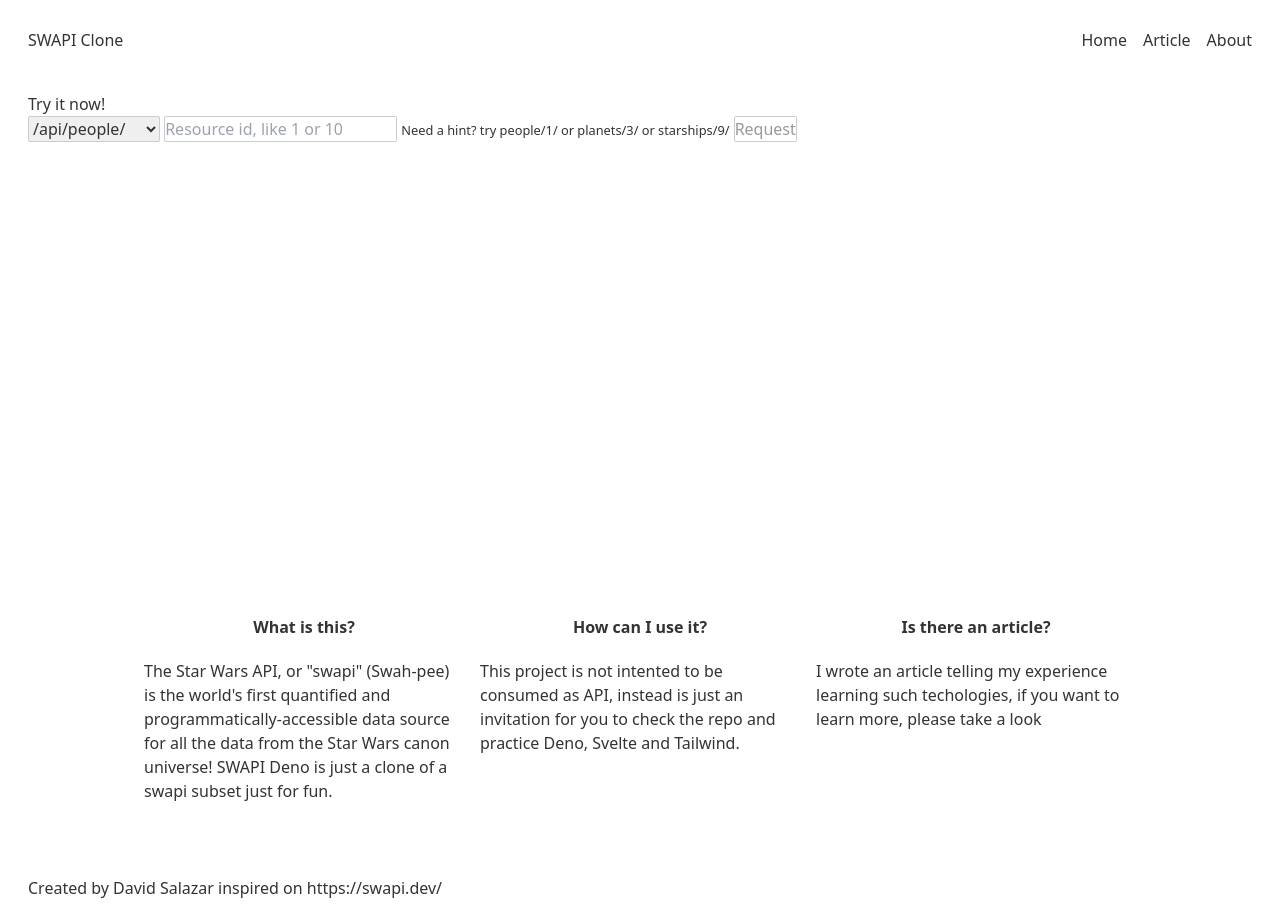
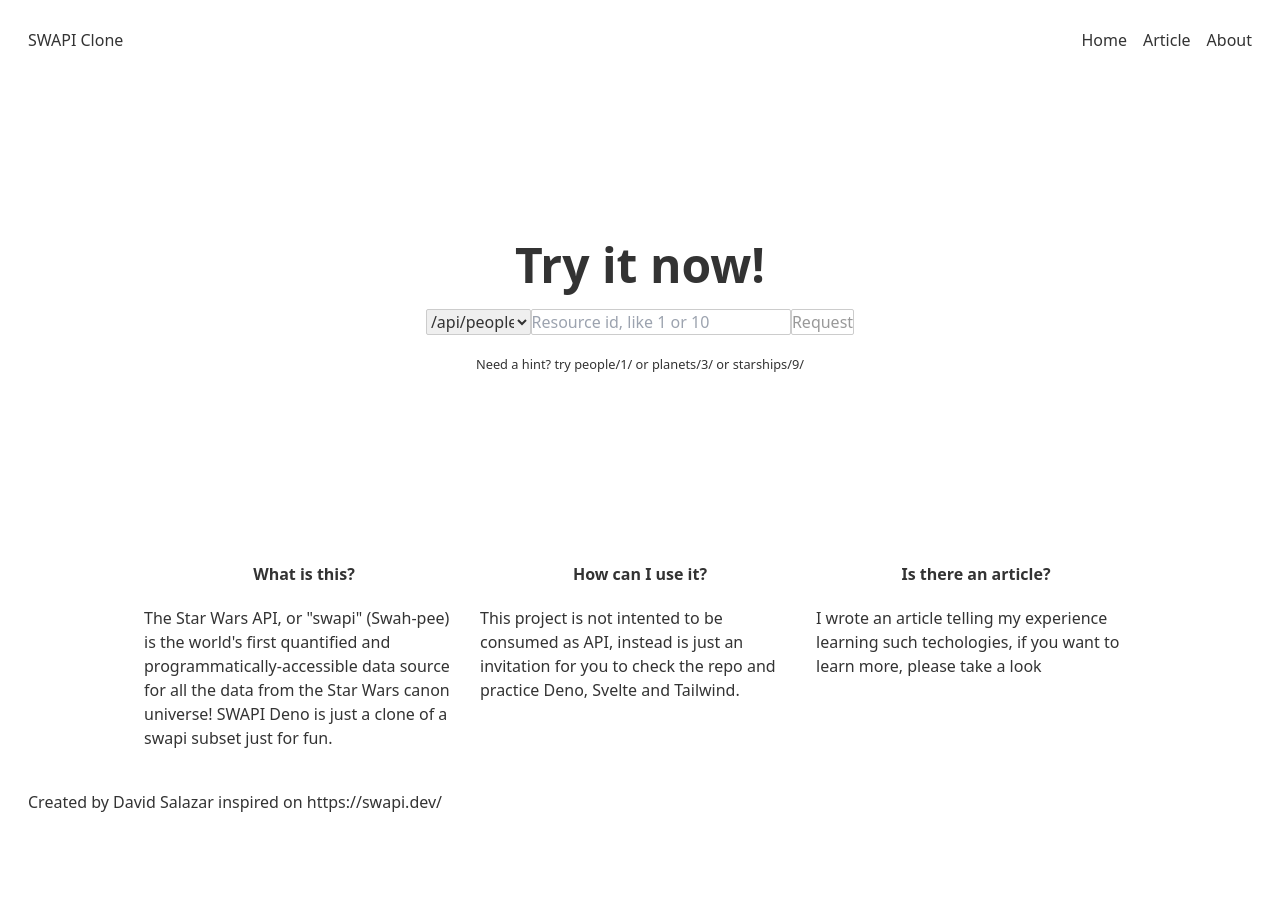
Before and after one commit to davidjsalazarmoreno/swapi-deno, a Svelte app in the folder client/: page / in a window 1280 px wide. After the commit the page ends 834 px from the top, so only its background shows below. Built offline with nearby package versions, Linux system fonts and the light colour scheme; what @tailwindcss/ui would draw is missing.

Commit message:
adds layout

```diff
--- a/client/src/routes/home/Home.svelte
+++ b/client/src/routes/home/Home.svelte
@@ -11,7 +11,7 @@
     fetch(`${api}${uri}`)
       .then((r) => r.json())
       .then((data) => {
-        json = JSON.stringify(data, null, 2);
+        json = JSON.stringify(data, null, 4);
       });
   }
 </script>
@@ -28,12 +28,13 @@
 </header>
 <!-- ./Header -->
 
-<section class="p-5 h-2/3">
-  <h2>Try it now!</h2>
+<section
+  class="sm:p-5 flex flex-col items-center h-2/5 sm:h-3/5 justify-center"
+>
+  <h2 class="text-5xl font-bold m-5">Try it now!</h2>
 
-  <div>
-    <span />
-    <select id="apis" bind:value={resource}>
+  <div class="flex">
+    <select id="apis" bind:value={resource} class="w-2/5 sm:w-2/5">
       <option>{prefix}people/</option>
       <option>{prefix}films/</option>
       <option>{prefix}starships/</option>
@@ -46,27 +47,35 @@
       type="text"
       placeholder="Resource id, like 1 or 10"
       bind:value={id}
+      class="w-15 sm:w-full"
     />
 
-    <small> Need a hint? try people/1/ or planets/3/ or starships/9/ </small>
-
-    <button disabled={!id | !resource} on:click={handleGet(resource + id)}>
-      Request
-    </button>
+    <button
+      disabled={!id | !resource}
+      on:click={handleGet(resource + id)}
+      class="w-15"> Request </button>
   </div>
 
-  {#if json}
-    <div>
-      Result:
-      <pre>
-      {json}
-    </pre>
-    </div>
-  {/if}
+  <small class="m-5">
+    Need a hint? try people/1/ or planets/3/ or starships/9/
+  </small>
 </section>
 
+{#if json}
+  <section class="sm:p-5 flex flex-col justify-center items-center">
+    <h2 class="text-5xl font-bold m-5">Result:</h2>
+    <pre
+      class="overflow-y-scroll w-11/12">
+        <code data-language="json">
+          {json}
+        </code>
+    </pre>
+  </section>
+{/if}
+<!-- ./JSON viewer -->
+
 <section
-  class="flex flex-col sm:flex-row p-5 space-x-4 space-y-4 sm:space-y-0 h-1/3 justify-center"
+  class="flex flex-col sm:flex-row p-5 space-x-4 space-y-4 sm:space-y-0 justify-center"
 >
   <div>
     <h2 class="text-center font-bold mb-5">What is this?</h2>
```
